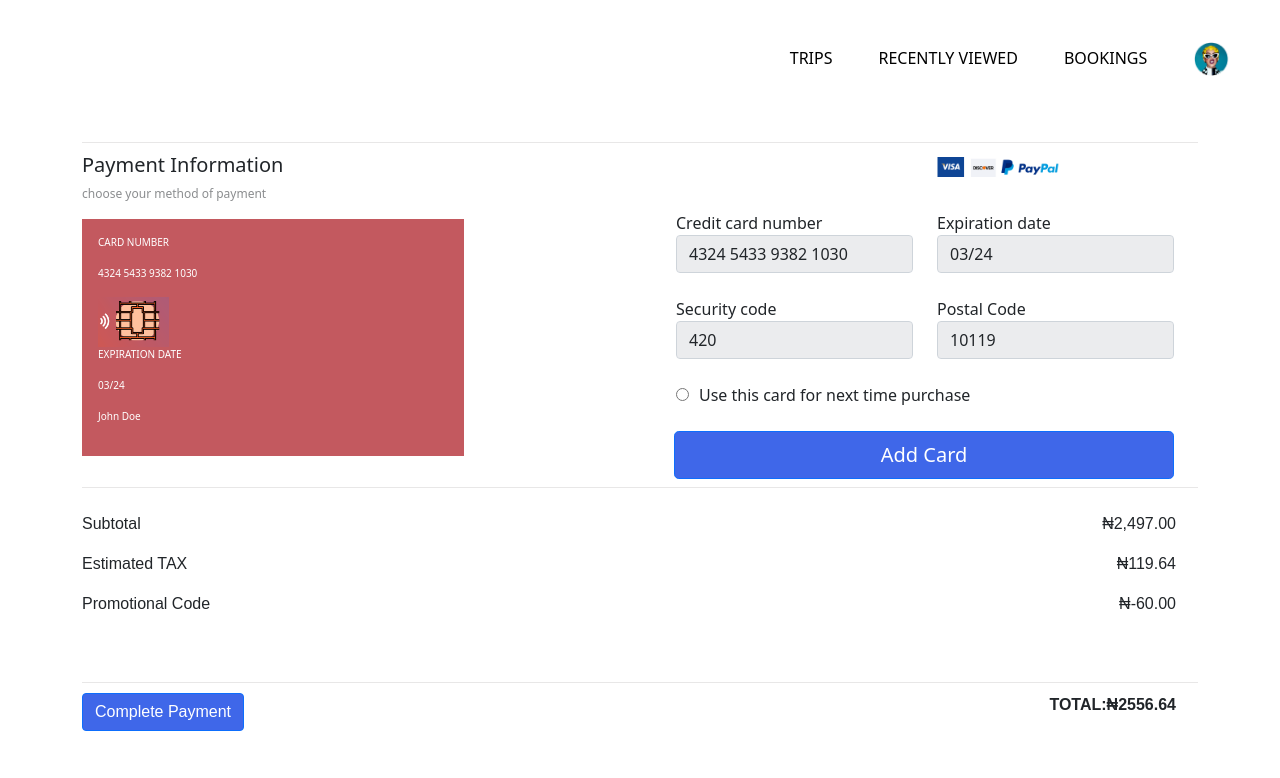
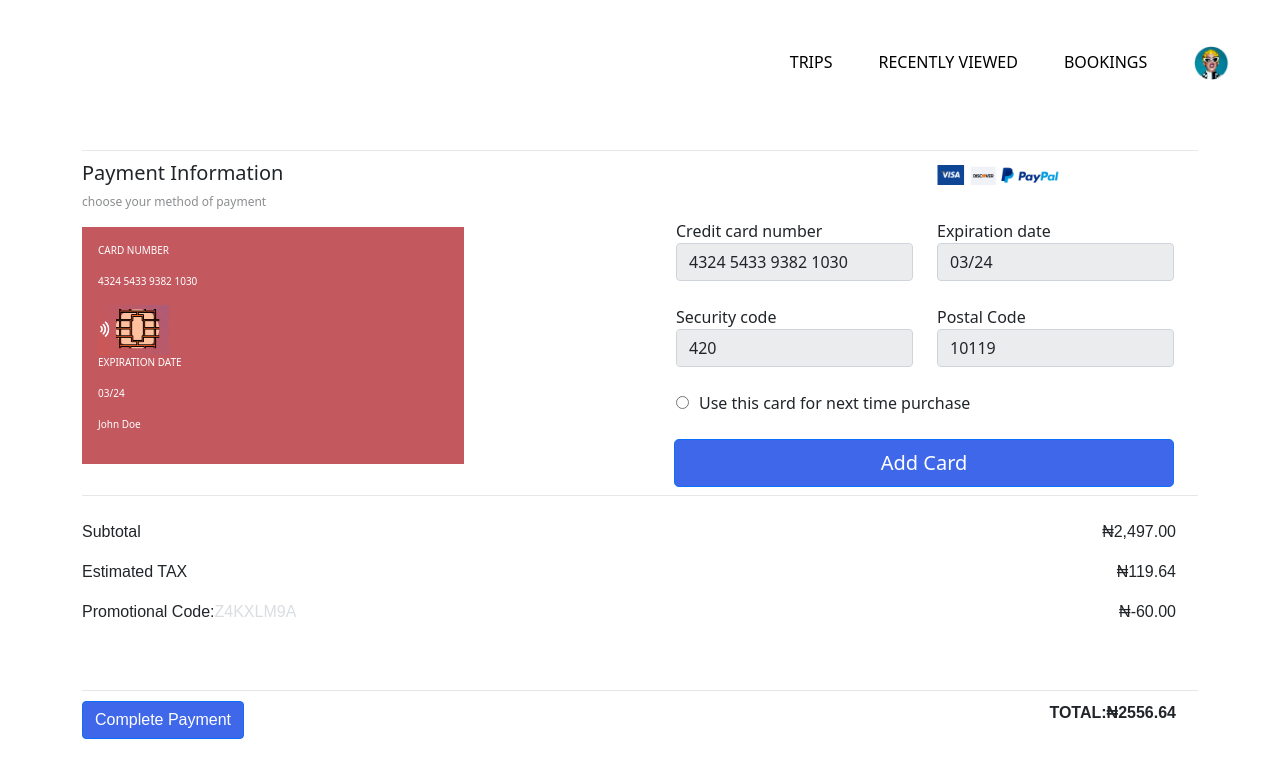
Before and after one commit to lolyshow/landing-light, a React (Create React App) app: page / in a window 1280 px wide. Shown: the top 778 px of the page. Built offline with nearby package versions, Linux system fonts and the light colour scheme.

Commit message:
added PromoCode

```diff
--- a/src/App.css
+++ b/src/App.css
@@ -66,7 +66,10 @@
   font-family: sans-serif;
   /* font-weight: bold; */
 }
-
+.promoCode{
+  color:#dadde1;
+}
 .form-control{
   background-color: #1b0808;
 }
+.tableFixHead { overflow-y: auto; height: 100px; }
--- a/src/components/incs/Navbar.js
+++ b/src/components/incs/Navbar.js
@@ -1,9 +1,26 @@
 import React from 'react';
 import {Link} from "react-router-dom";
 import img from "../images/admin.png";
+
+
+document.addEventListener("DOMContentLoaded", function(){
+    window.addEventListener('scroll', function() {
+        if (window.scrollY > 20) {
+          document.getElementById('navbar_top').classList.add('fixed-top');
+          // add padding top to show content behind navbar
+          let navbar_height = document.querySelector('.navbar').offsetHeight;
+          document.body.style.paddingTop = navbar_height + 'px';
+        } else {
+          document.getElementById('navbar_top').classList.remove('fixed-top');
+           // remove padding top from body
+          document.body.style.paddingTop = '0';
+        }
+    });
+  });
+
 function Navbar(){
     return(
-        <nav className="navbar navbar-expand-lg navbar-white bg-white">
+        <nav id="navbar_top" className="navbar navbar-expand-lg navbar-white bg-white tableFixHead">
             <div className="container-fluid">
 
                 {/* <Link to = "/" class = "navbar-brand"> PhilsvibeTheMusician </Link> */}
@@ -38,4 +55,5 @@ function Navbar(){
     );
 }
 
+
 export default Navbar;
--- a/src/components/pages/Home.js
+++ b/src/components/pages/Home.js
@@ -197,7 +197,7 @@ class Home extends React.Component{
                                 <div className = "col-md-12">
                                     <div className = "summary-Card">
                                         <div className = "">
-                                            <p>Promotional Code</p>
+                                            <p>Promotional Code:<span class = "promoCode">Z4KXLM9A</span></p>
                                         </div>
 
                                         <div className ="" style = {{float:'right'}}>
```
